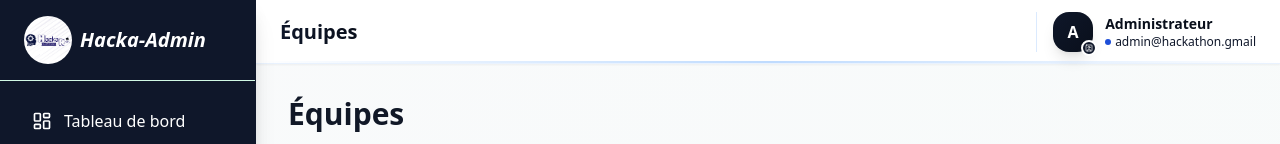
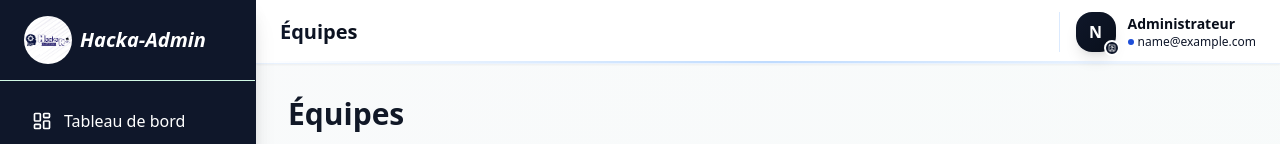
Before and after one commit to kouahodavid6/HACKATHON-REDIs-IUA-2025, a React (Vite) app: page /equipes in a window 1280 px wide. Shown: the top 144 px of the page. Built offline with nearby package versions, Linux system fonts and the light colour scheme; no server answers; sample sign-in values are in the browser's storage.

Commit message:
implementation de l'ajoute du vrai email de l'admin dans le composant DashboardHeader.jsx

```diff
--- a/src/pages/components/DashboardHeader.jsx
+++ b/src/pages/components/DashboardHeader.jsx
@@ -1,10 +1,10 @@
-import {
-    Menu,
-    UserSquareIcon
-} from 'lucide-react';
+import { Menu, UserSquareIcon } from 'lucide-react';
 import { motion } from 'framer-motion';
+import useAuthAdminStore from '../../stores/auth.store';
 
 const DashboardHeader = ({ title, toggleSidebar }) => {
+    // Récupérer l'utilisateur depuis le store
+    const { user } = useAuthAdminStore();
 
     return (
         <header
@@ -29,16 +29,6 @@ const DashboardHeader = ({ title, toggleSidebar }) => {
 
             {/* Zone à droite : notifications + profil */}
             <div className="ml-auto flex items-center space-x-4">
-                {/* Bouton cloche de notifications
-                <motion.button
-                    className="p-2 rounded-full text-[#0f172a] hover:bg-blue-100 transition-all duration-300 relative border border-transparent hover:border-blue-900"
-                    whileHover={{ scale: 1.1 }}
-                    whileTap={{ scale: 0.9 }}
-                >
-                    <Bell className="h-6 w-6" />
-                    <span className="absolute top-1.5 right-1.5 w-2.5 h-2.5 bg-red-600 rounded-full border border-white"/>
-                </motion.button> */}
-
                 {/* Avatar + infos utilisateur */}
                 <motion.div
                     whileHover={{ x: 2 }}
@@ -47,7 +37,8 @@ const DashboardHeader = ({ title, toggleSidebar }) => {
                 >
                     <div className="relative">
                         <div className="w-10 h-10 rounded-2xl bg-gradient-to-br from-[#0f172a] to-[#090f1b] flex items-center justify-center text-white font-semibold shadow-lg">
-                            A
+                            {/* Première lettre de l'email ou 'A' par défaut */}
+                            {user?.email ? user.email.charAt(0).toUpperCase() : 'A'}
                         </div>
                         <div className="absolute -bottom-1 -right-1 w-4 h-4 bg-[#0f172a] rounded-full flex items-center justify-center border-2 border-white">
                             <UserSquareIcon className="w-2 h-2 text-white" />
@@ -58,7 +49,10 @@ const DashboardHeader = ({ title, toggleSidebar }) => {
                         <p className="text-sm font-bold text-[#090f1b]">Administrateur</p>
                         <div className="flex items-center space-x-1">
                             <div className="w-1.5 h-1.5 bg-blue-700 rounded-full"></div>
-                            <p className="text-xs text-[#0f172a] font-medium">admin@hackathon.gmail</p>
+                            <p className="text-xs text-[#0f172a] font-medium">
+                                {/* Email réel de l'utilisateur ou email par défaut */}
+                                {user?.email || 'admin@hackathon.gmail'}
+                            </p>
                         </div>
                     </div>
                 </motion.div>
```
